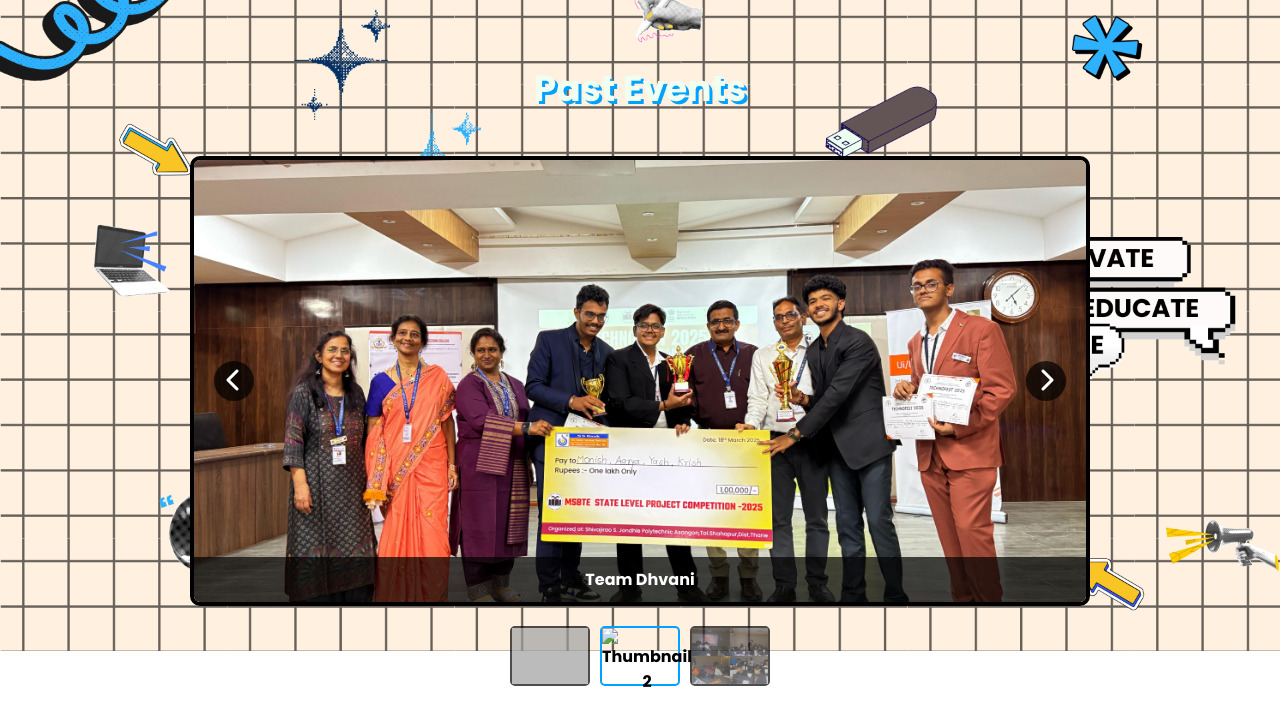
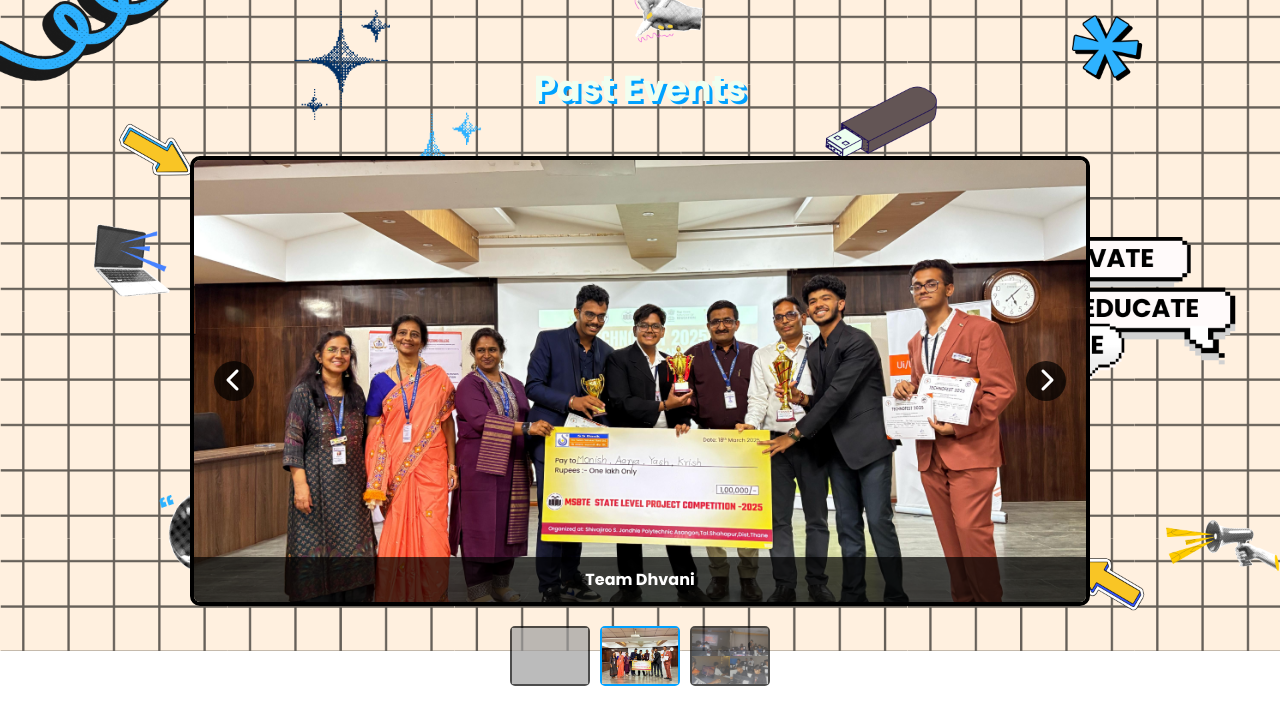
Before and after one commit to Shr1kantP/Shr1kantP-ISTE-website-SP-new, a plain HTML site: page index.html in a window 1280 px wide. Shown: the part 69-783 px from the top of the page. Drawn offline with Linux system fonts and the light colour scheme; grey boxes are pictures that could not be loaded.

Commit message:
dhvani thumbnail

```diff
--- a/index.html
+++ b/index.html
@@ -54,7 +54,7 @@
             </div>
             <div class="gallery-thumbnails">
                 <div class="thumbnail active"><img src="vortexgang.png" alt="Thumbnail 1"></div>
-                <div class="thumbnail"><img src="2nd image.jpg" alt="Thumbnail 2"></div>
+                <div class="thumbnail"><img src="images/dhvani_winning.jpg" alt="Thumbnail 2"></div>
                 <div class="thumbnail"><img src="GG_image.jpg" alt="Thumbnail 3"></div>
             </div>
         </div>
```
